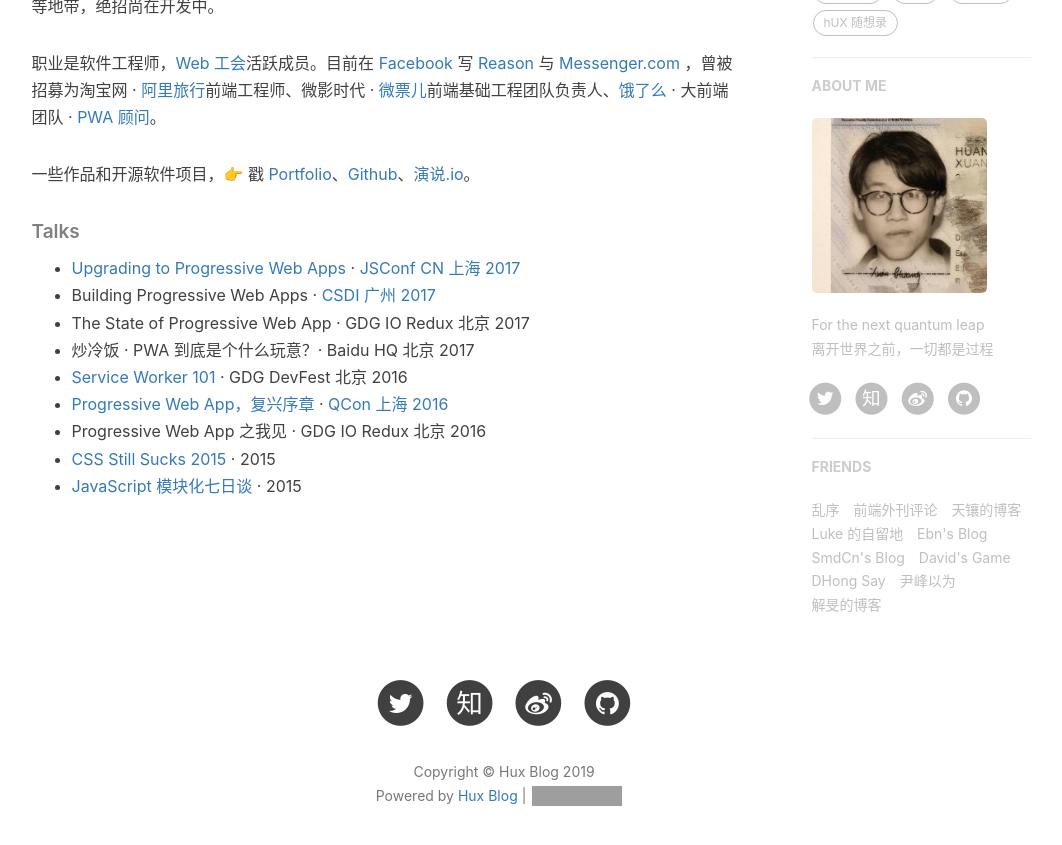
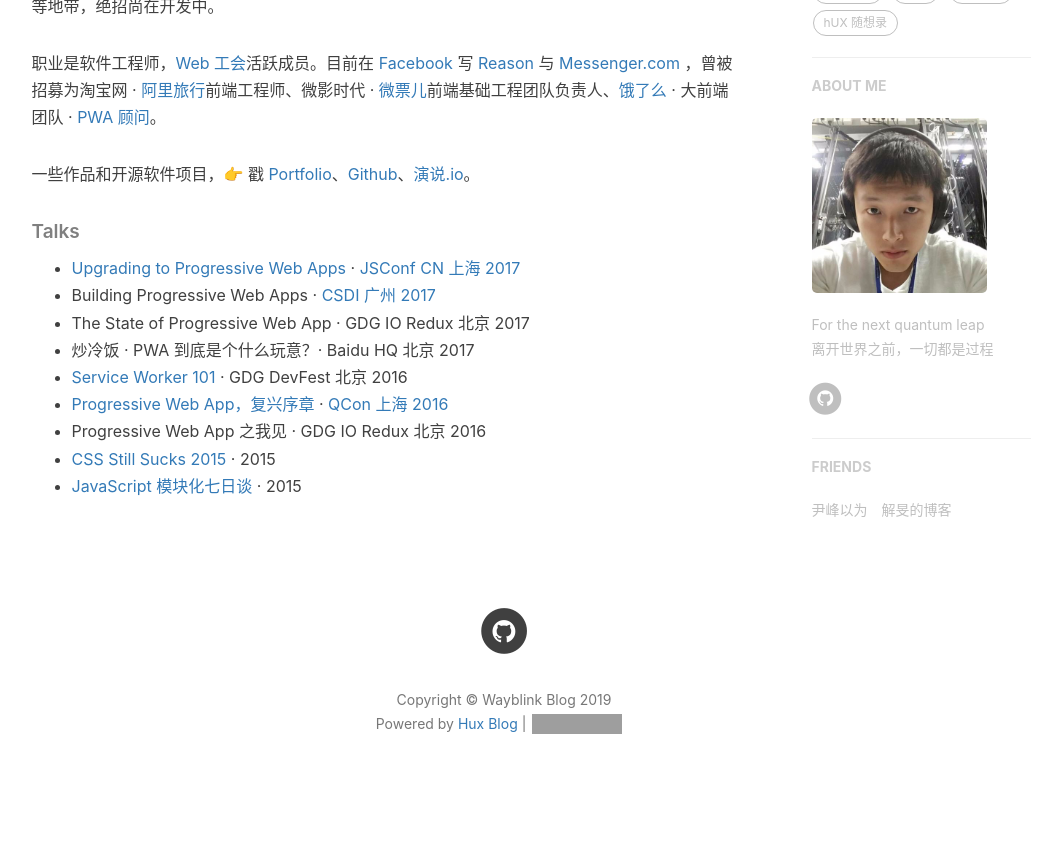
Before and after one commit to wayblink/wayblink.github.io, a Jekyll site: the page built from about.html, in a window 1280 px wide and 900 px high, scrolled down 637 px. Shown: the top 845 px of the window, without its empty margins (136-1198 px from the left). Built offline with Jekyll 4.4.1, drawn with Linux system fonts in a browser that asks for light colours; nearby versions of some CDN libraries; comment, search, counter and statistics services are not loaded; some of the changed text lies outside the part shown; grey boxes are pictures that could not be loaded.

Commit message:
edit home page

```diff
--- a/_config.yml
+++ b/_config.yml
@@ -1,11 +1,11 @@
 # Site settings
-title: Hux Blog
-SEOTitle: 黄玄的博客 | Hux Blog
+title: Wayblink Blog
+SEOTitle: 王安阳的博客 | Wayblink Blog
 header-img: img/home-bg.jpg
-email: huxpro@gmail.com
-description: "关于程序与设计、黑客与画家 | 黄玄，Web & Mobile Lover，Software Engineer，UX Designer | 这里是 @Hux黄玄 的个人博客，与你一起发现更大的世界。"
-keyword: "黄玄, Hux黄玄, Hux, 鬼栈, huxpro, @huxpro, 黄玄的博客, Hux Blog, 博客, 个人网站, 互联网, Web, JavaScript, 前端, 设计"
-url: "https://huangxuan.me"              # your host, for absolute URL
+email: wayasxxx@gmail.com
+description: "关于程序与设计、电影与运动 | 王安阳，Film Lover，Software Engineer，Big Data | 这里是 @Wayblink 的个人博客，与你一起发现更大的世界。"
+keyword: "王安阳, wayblink, @wayblink, 王安阳的博客, Wayblink Blog, 博客, 个人网站, 互联网, Web,  Big Data"
+#url: "https://huangxuan.me"              # your host, for absolute URL
 baseurl: ""                             # for example, '/blog' if your blog hosted on 'host/blog'
 
 # Publish posts or collection documents with a future date.
@@ -13,10 +13,10 @@ future: true
 
 # SNS settings
 RSS: false
-weibo_username:     huxpro
-zhihu_username:     huxpro
-github_username:    huxpro
-twitter_username:   huxpro
+#weibo_username:     huxpro
+#zhihu_username:     huxpro
+github_username:    wayblink
+#twitter_username:   huxpro
 #facebook_username:  huxpro
 #linkedin_username:  firstname-lastname-idxxxx
 
@@ -59,7 +59,7 @@ kramdown:
 
 
 # Disqus settings
-disqus_username: hux
+disqus_username: wayblink
 
 # Netease settings
 netease_comment: false
@@ -79,7 +79,7 @@ ga_domain: huangxuan.me
 # Sidebar settings
 sidebar: true                           # whether or not using Sidebar.
 sidebar-about-description: "For the next quantum leap<br>离开世界之前，一切都是过程"
-sidebar-avatar: /img/avatar-hux-ny.jpg      # use absolute URL, seeing it's used in both `/` and `/about/`
+sidebar-avatar: /img/avatar-way.jpg      # use absolute URL, seeing it's used in both `/` and `/about/`
 
 
 
@@ -103,33 +103,6 @@ page-mathjax: false
 # Friends
 friends: [
     {
-    #     title: "Su",
-    #     href: "http://su.gallery/"
-    # },{
-        title: "乱序",
-        href: "http://mida.re/"
-    },{
-        title: "前端外刊评论",
-        href: "http://qianduan.guru/"
-    },{
-        title: "天镶的博客",
-        href: "http://lingyu.wang/"
-    },{
-        title: "Luke 的自留地",
-        href: "http://hmqk1995.github.io"
-    },{
-        title: "Ebn's Blog",
-        href: "http://ebnbin.com/"
-    },{
-        title: "SmdCn's Blog",
-        href: "http://blog.smdcn.net"
-    },{
-        title: "David's Game",
-        href: "https://www.ruoyaowu.com/"
-    },{
-        title: "DHong Say",
-        href: "http://dhong.co"
-    },{
         title: "尹峰以为",
         href: "http://ingf.github.io/"
     },{
```
Also changed, not shown: img/avatar-way.jpg (added).
